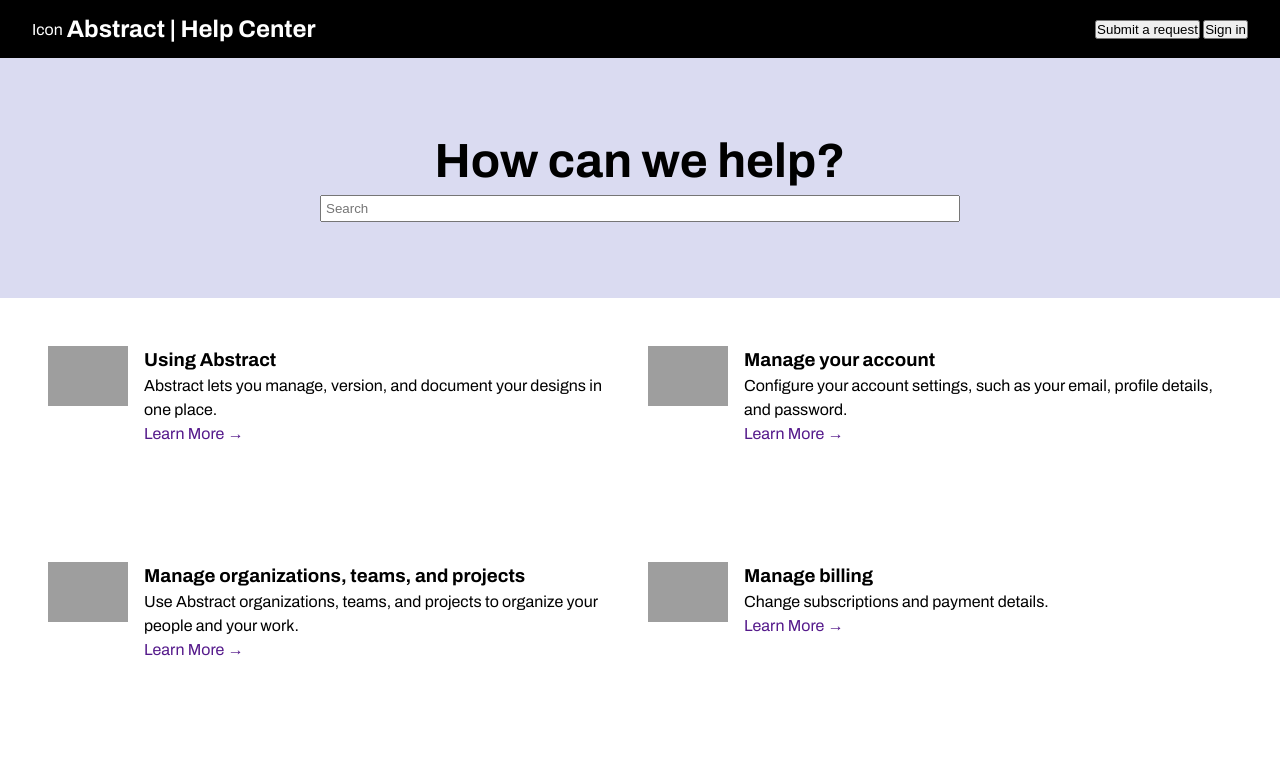
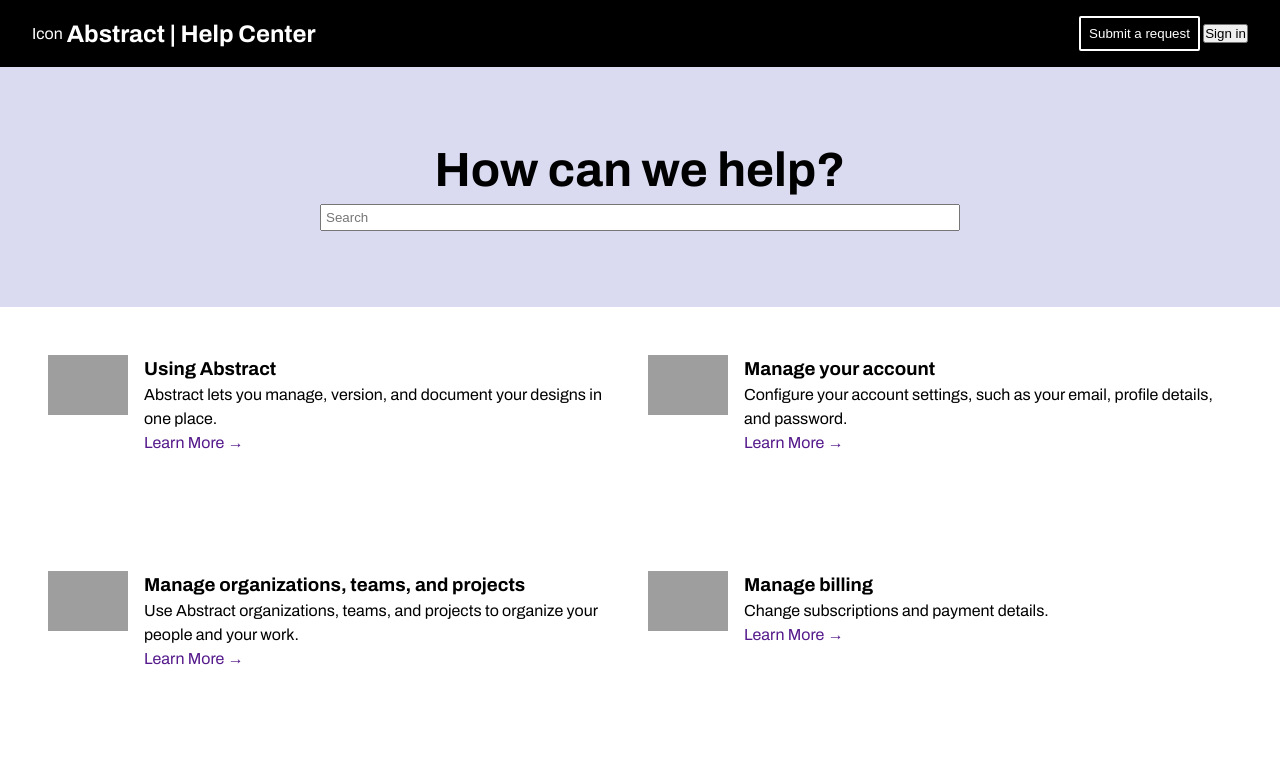
Before and after one commit to gjlander/abstract, a plain HTML site: page index.html in a window 1280 px wide. Shown: the top 775 px of the page. Drawn offline with Linux system fonts and the light colour scheme; grey boxes are pictures that could not be loaded.

Commit message:
styled submit button

```diff
--- a/index.html
+++ b/index.html
@@ -13,7 +13,7 @@
                 <h1>Abstract | Help Center</h1>
             </div>
             <div class="header-end">
-                <button>Submit a request</button>
+                <button class="submit-btn">Submit a request</button>
                 <button>Sign in</button>
             </div>
         </header>
--- a/styles.css
+++ b/styles.css
@@ -22,6 +22,13 @@ header {
     display: flex;
     align-items: center;
     gap: 0.25rem;
+}
+.submit-btn {
+    background-color: black;
+    border: solid 2px white;
+    color: white;
+    padding: 0.5rem;
+    border-radius: 2px;
 }
 h1 {
     font-size: 1.5rem;
```
